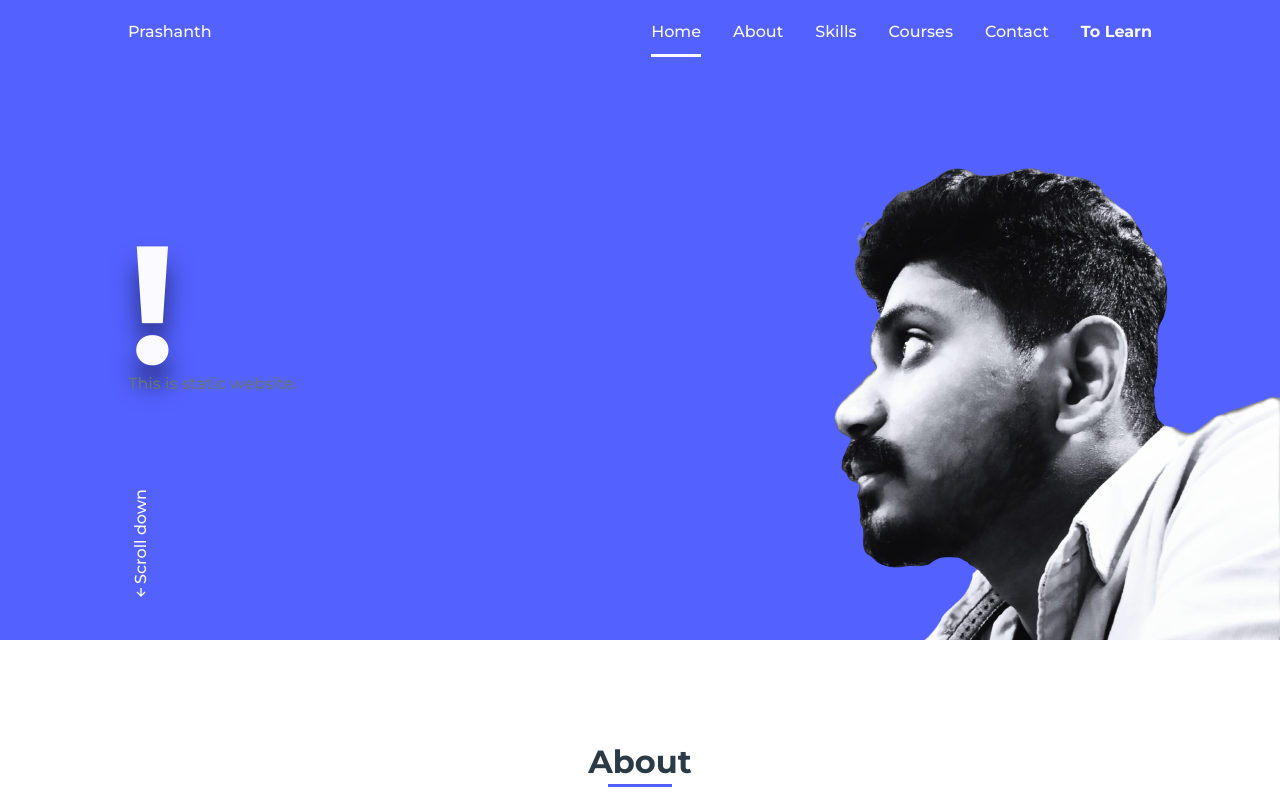
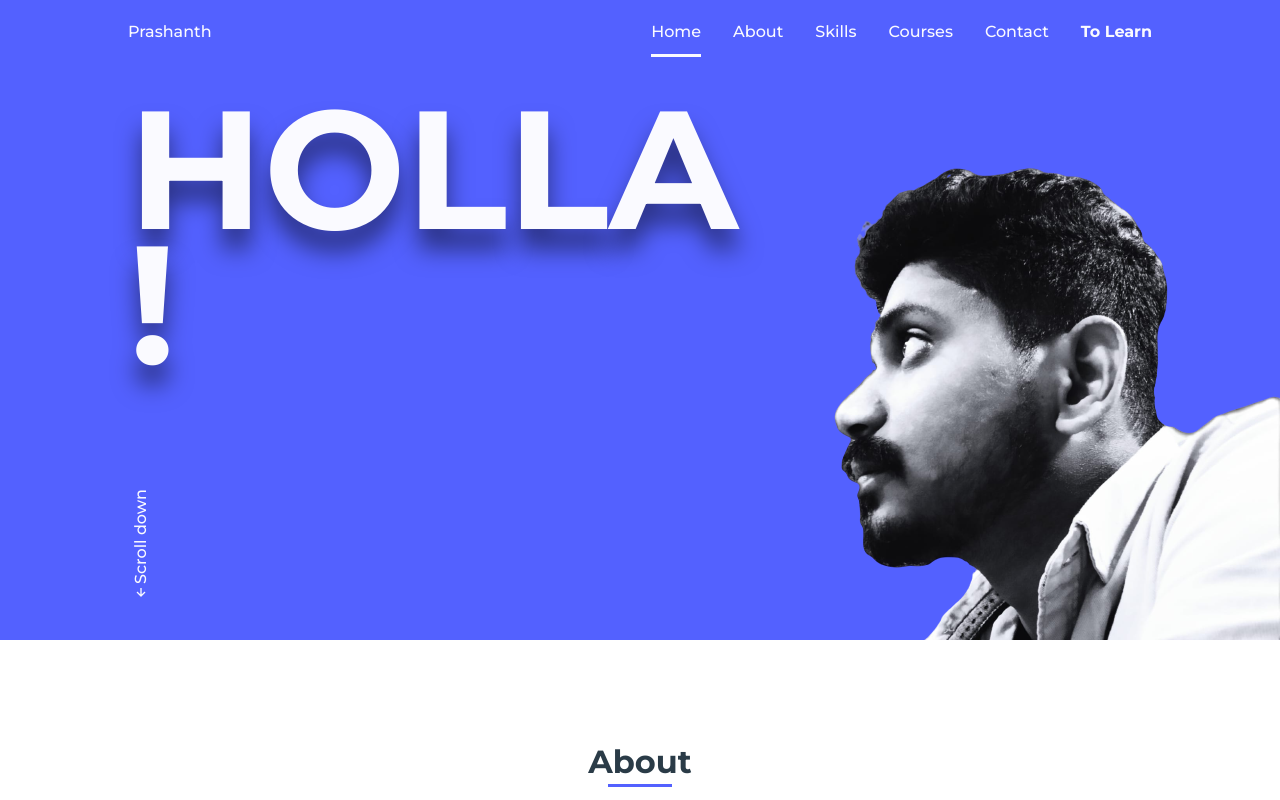
Before and after one commit to Prashanth39134/prashanth030cr.github.io, a plain HTML site: page index.html in a window 1280 px wide. Shown: the top 800 px of the page. Drawn offline with nearby package versions, Linux system fonts and the light colour scheme.

Commit message:
update index.html

```diff
--- a/index.html
+++ b/index.html
@@ -42,8 +42,7 @@
             <!--===== HOME =====-->
             <section class="home" id="home">
                 <div class="home__container bd-grid">
-                    <h1 class="home__title"><span><br>!</span></h1>
-                    <p class="about__text"> This is static website.</p>
+                    <h1 class="home__title"><span>HOLLA <br>!</span></h1>
 
 
                     <div class="home__scroll">
```
